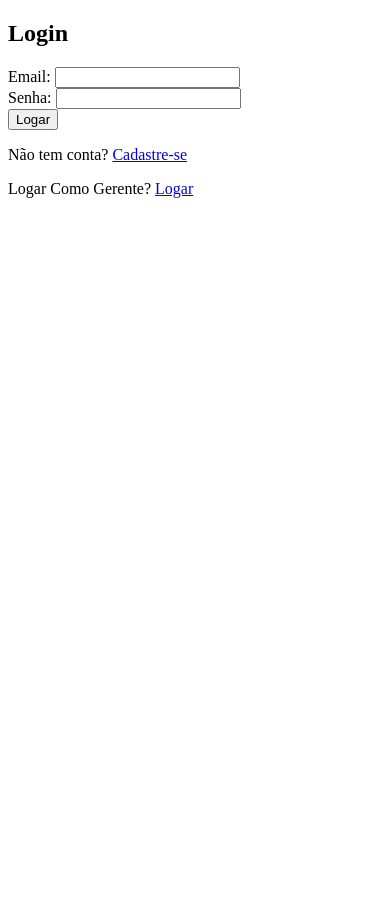
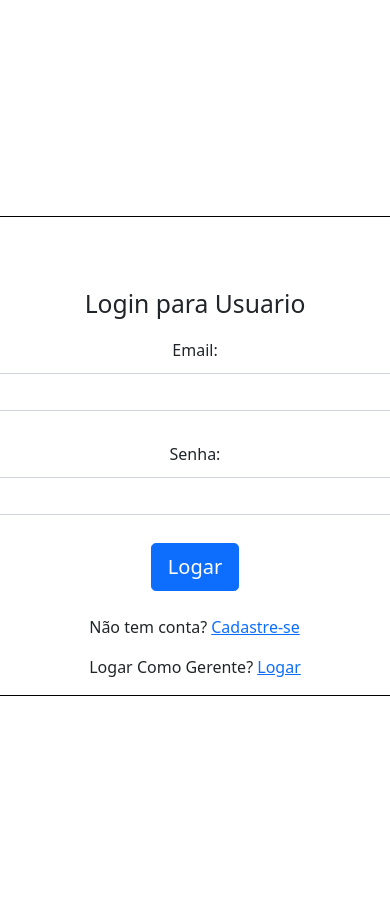
Before and after one commit to concernedjal37/Trabalho-de-TPA, a PHP site: page / in a window 390 px wide; the page is wider, and only the part inside the window is pictured. Before the commit the page ends 198 px from the top of that part, so only its background shows below. Run offline with PHP 8.4, Linux system fonts and the light colour scheme.

Commit message:
Add files via upload
Atualização final

```diff
--- /dev/null
+++ b/app-mvc-crud/css/padrao.css
@@ -0,0 +1,40 @@
+a{
+    color: blue;
+}
+body{
+    margin: 0;
+    height: 57em;
+    display: flex;
+    justify-content: center;
+    align-items: center;
+}
+form{
+    display: flex;
+    justify-content: center;
+    align-items: center;
+}
+.col-md-6{
+    border: solid black 1px;
+    width: 45em!important;
+    height: 30em;
+    display: flex;
+    align-items: center;
+    justify-content: space-between;
+    flex-direction: column;
+}
+.mb-3{
+    height: 5em;
+    display: flex;
+    align-items: center;
+    justify-content: space-evenly;
+    flex-direction: column;
+}
+#Links{
+height: 6em;
+flex-direction: column;
+justify-content: end;
+display: flex;
+}
+input{
+    width: 35em!important;
+}
--- a/app-mvc-crud/index.php
+++ b/app-mvc-crud/index.php
@@ -41,28 +41,41 @@ if($_SERVER["REQUEST_METHOD"] == "POST") {
     <meta charset="UTF-8">
     <meta name="viewport" content="width=device-width, initial-scale=1.0">
     <title>Document</title>
+    <link rel="stylesheet" href="css/padrao.css">
+        <!--ìcone navegador-->
+        <link rel="shortcut icon" href="../resources/favicon.png" type="image/x-icon">
+
+<!--Bootstrap 5-->
+<link href="https://cdn.jsdelivr.net/npm/bootstrap@5.1.3/dist/css/bootstrap.min.css" rel="stylesheet"/>
+
+<!--Icones Bootstrap 5-->
+<link rel="stylesheet" href="https://cdn.jsdelivr.net/npm/bootstrap-icons@1.8.1/font/bootstrap-icons.css" rel="stylesheet" />
+
+<!--Google Fonts-->
+<link href="fonts.googleapis.com/css?family=Open+Sans" rel="stylesheet"/>
 </head>
 <body>
     <?php if (isset($message)) : ?>
-        <p style="color: red;"><?php echo $message; ?></p>
     <?php endif; ?>
    <form method="post">
    <div class="row justify-content-center">
         <div class="col-md-6">
-        <h2 class="mt-5">Login</h2>
+        <p style="color: red;"><?php echo $message; ?></p>
+        <h2 class="mt-5">Login para Usuario</h2>
         <form method="post">
         <div class="mb-3">
         <label for="email" class="form-label">Email:</label>
-        <input type="text" class="form-control" id="email" name="email">
+        <input type="text" class="form-control" id="email" name="email" required>
         </div>
         <div class="mb-3">
         <label for="senha" class="form-label">Senha:</label>
-        <input type="password" class="form-control" id="senha" name="senha">
+        <input type="password" class="form-control" id="senha" name="senha" required>
         </div>
-       <button type="submit">Logar</button>
+       <button class="btn btn-primary btn-lg" type="submit">Logar</button>
     </form>
-    <p class="mt-3 text-danger"><?php echo $message; ?></p>
+    <div id="Links">
     <p>Não tem conta? <a href="view/UICliente/Cadastrar">Cadastre-se</a></p>
     <p>Logar Como Gerente? <a href="LoginGerente.php">Logar</a></p>
+    </div>
 </body>
 </html>
--- a/app-mvc-crud/view/UICliente/index.php
+++ b/app-mvc-crud/view/UICliente/index.php
@@ -70,11 +70,12 @@ if(isset($_GET['cod'])){
 
 ?>
 
-<a href="Deslogar">LogOut</a>
-
 <h2 class="text-center"> Lista de Items <i class="bi bi-people-fill"></i> </h2>
 
 <h5 class="text-end">
+    <div id="Deslog">
+    <a href="Deslogar">Deslogar</a>
+    </div>
 <a href="RegistrarItem.php" class="btn btn-primary btn-xs">
 <i class="bi bi-person-plus-fill"></i>
 </a>
```
Also changed, not shown: app-mvc-crud/LoginGerente.php (+17 -4 lines), app-mvc-crud/css/Cadastradores.css (added, +19 -0 lines), app-mvc-crud/css/especial.css (added, +40 -0 lines), app-mvc-crud/css/gerente.css (+34 -0 lines), app-mvc-crud/css/usuario.css (+34 -0 lines), app-mvc-crud/view/UICliente/Cadastrar.php (+14 -2 lines), app-mvc-crud/view/UIGerente/Cadastrar.php (+14 -2 lines), app-mvc-crud/view/UIGerente/index.php (+6 -3 lines).
